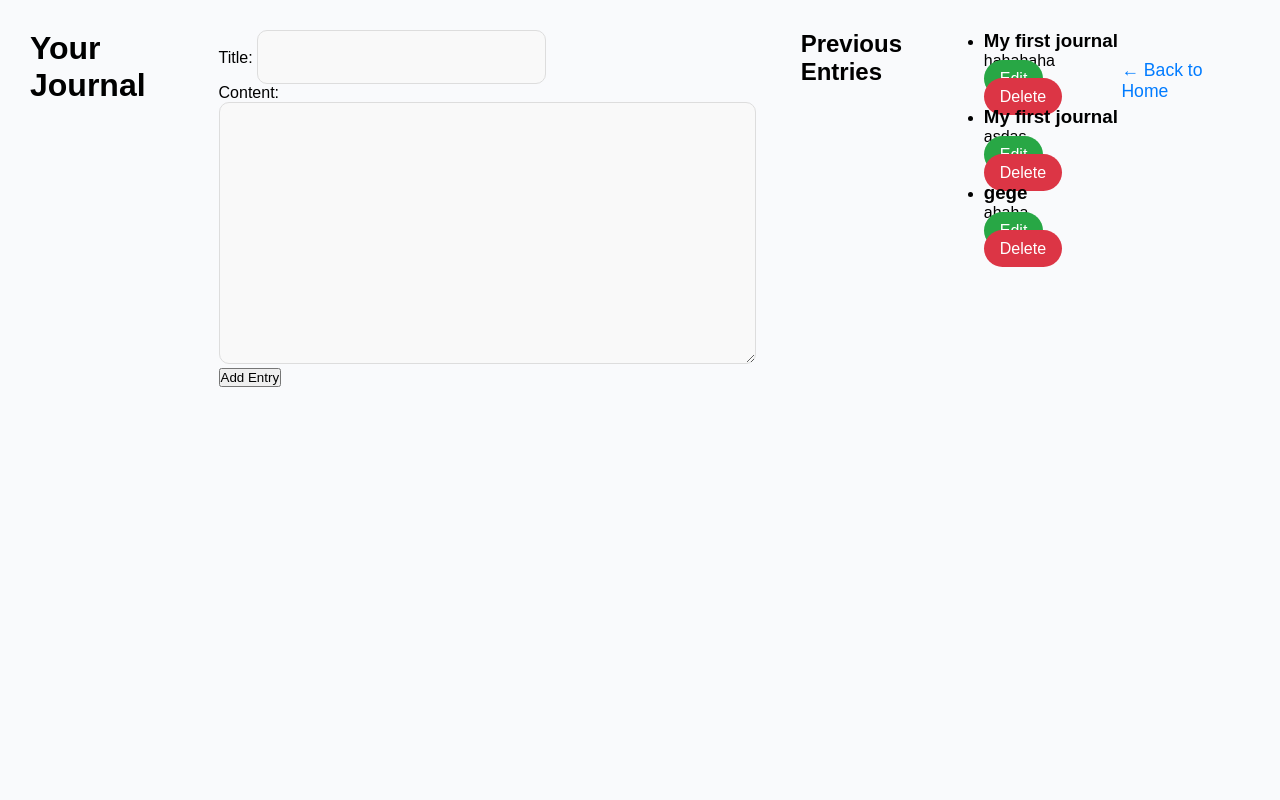
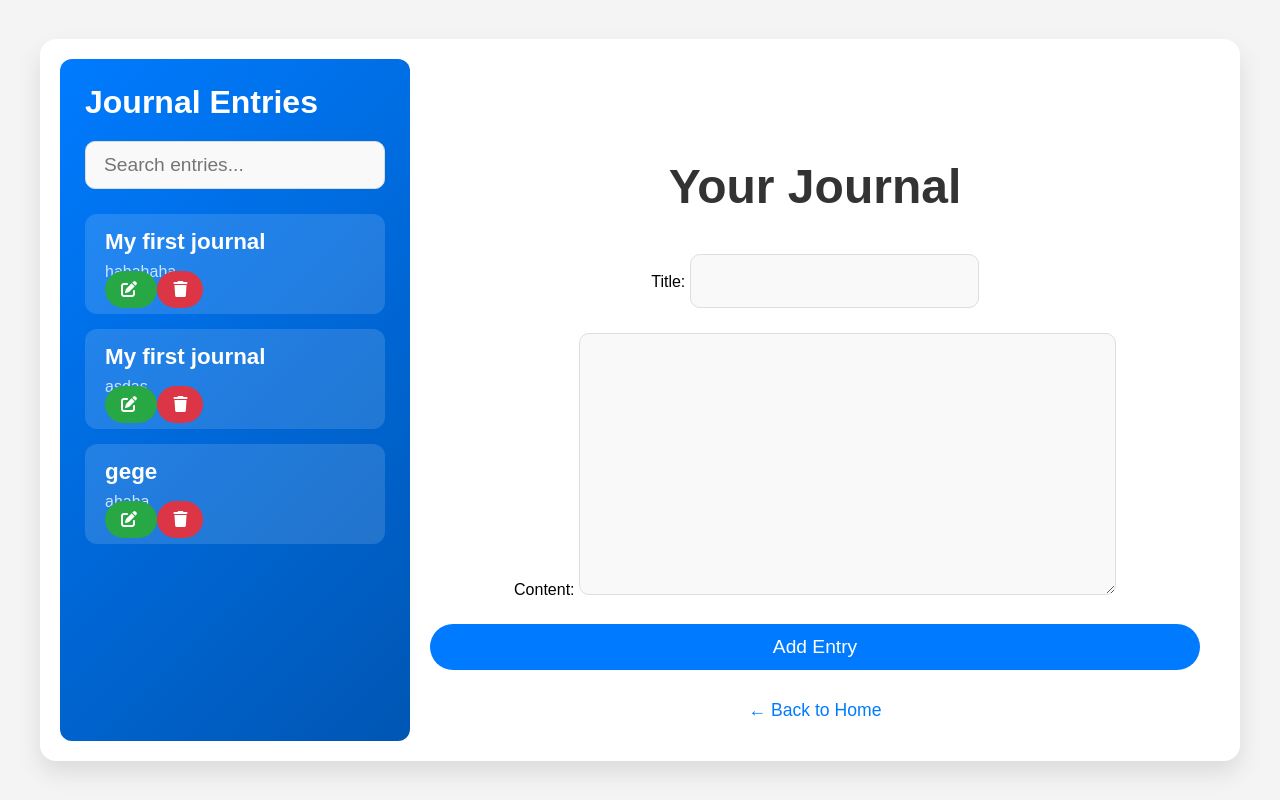
Before and after one commit to 0xSendo/CSIT327, a Django app: template Academate/IM2/academate/templates/Journal.html in a window 1280 px wide. Run offline with Django 5.2, Linux system fonts and the light colour scheme; the template is opened without the code that fills it: values that come from a table or form of the project are taken from there, others are empty; data comes from the database, SQL or seed files in the repository; some libraries are stand-ins or nearby versions.

Commit message:
Update Journal.html

```diff
--- a/Academate/IM2/academate/templates/Journal.html
+++ b/Academate/IM2/academate/templates/Journal.html
@@ -6,32 +6,77 @@
     <meta charset="UTF-8">
     <meta name="viewport" content="width=device-width, initial-scale=1.0">
     <link rel="stylesheet" type="text/css" href="{% static 'css/journal.css' %}">
+    <link rel="stylesheet" type="text/css" href="{% static 'css/home.css' %}">
+    <link href="https://fonts.googleapis.com/css2?family=Poppins:wght@400;500;600&display=swap" rel="stylesheet">
+    <link rel="stylesheet" href="https://cdnjs.cloudflare.com/ajax/libs/font-awesome/6.0.0-beta3/css/all.min.css">
     <title>Journal</title>
 </head>
 <body>
-    <h1>Your Journal</h1>
-    <form method="post">
-        {% csrf_token %}
-        {{ form.as_p }}  <!-- Use form's auto-rendering -->
-        <button type="submit">Add Entry</button>
-    </form>
+    <div class="container">
+        <section class="sidebar previous-entries">
+            <h2>Journal Entries</h2>
 
-    <h2>Previous Entries</h2>
-    <ul>
+            <!-- Filter Input -->
+            <div class="filter-container">
+                <input type="text" id="filter-input" placeholder="Search entries..." />
+            </div>
+
+            <ul id="entry-list">
                 {% for entry in journal_entries %}
-            <li>
-                <h3>{{ entry.title }}</h3> <!-- Display the title of the entry -->
-                <p>{{ entry.content }}</p> <!-- Display the content field -->
+                    <li class="entry-item">
+                        <h3>{{ entry.title }}</h3>
+                        <p>{{ entry.content|truncatechars:25 }}</p>
                         <div class="entry-buttons">
-                    <a href="{% url 'edit_journal_entry' entry.id %}" class="button">Edit</a>
-                    <a href="{% url 'delete_journal_entry' entry.id %}" class="button delete">Delete</a>
+                            <a href="{% url 'edit_journal_entry' entry.id %}" class="button">
+                                <i class="fas fa-edit"></i>
+                            </a>
+                            <a href="{% url 'delete_journal_entry' entry.id %}" class="button delete">
+                                <i class="fas fa-trash"></i>
+                            </a>
                         </div>
                     </li>
                 {% empty %}
                     <li class="empty">No entries yet. Start writing your thoughts!</li>
                 {% endfor %}
             </ul>
+        </section>
 
+        <div class="main-content">
+            <header>
+                <h1>Your Journal</h1>
+            </header>
+            <section class="entry-form">
+                <form method="post">
+                    {% csrf_token %}
+                    {{ form.as_p }}
+                    <button type="submit" class="btn-submit">Add Entry</button>
+                </form>
+            </section>
             <a href="{% url 'home' %}" class="back-link">← Back to Home</a>
+        </div>
+    </div>
+
+    <script>
+        document.addEventListener('DOMContentLoaded', () => {
+            const filterInput = document.getElementById('filter-input');
+            const entryList = document.getElementById('entry-list');
+            const entries = entryList.querySelectorAll('.entry-item');
+
+            filterInput.addEventListener('input', () => {
+                const filterValue = filterInput.value.toLowerCase();
+
+                entries.forEach(entry => {
+                    const title = entry.querySelector('h3').textContent.toLowerCase();
+                    const content = entry.querySelector('p').textContent.toLowerCase();
+
+                    if (title.includes(filterValue) || content.includes(filterValue)) {
+                        entry.style.display = '';
+                    } else {
+                        entry.style.display = 'none';
+                    }
+                });
+            });
+        });
+    </script>
 </body>
 </html>
```
Lines whose indentation alone changed are shown as unchanged.
